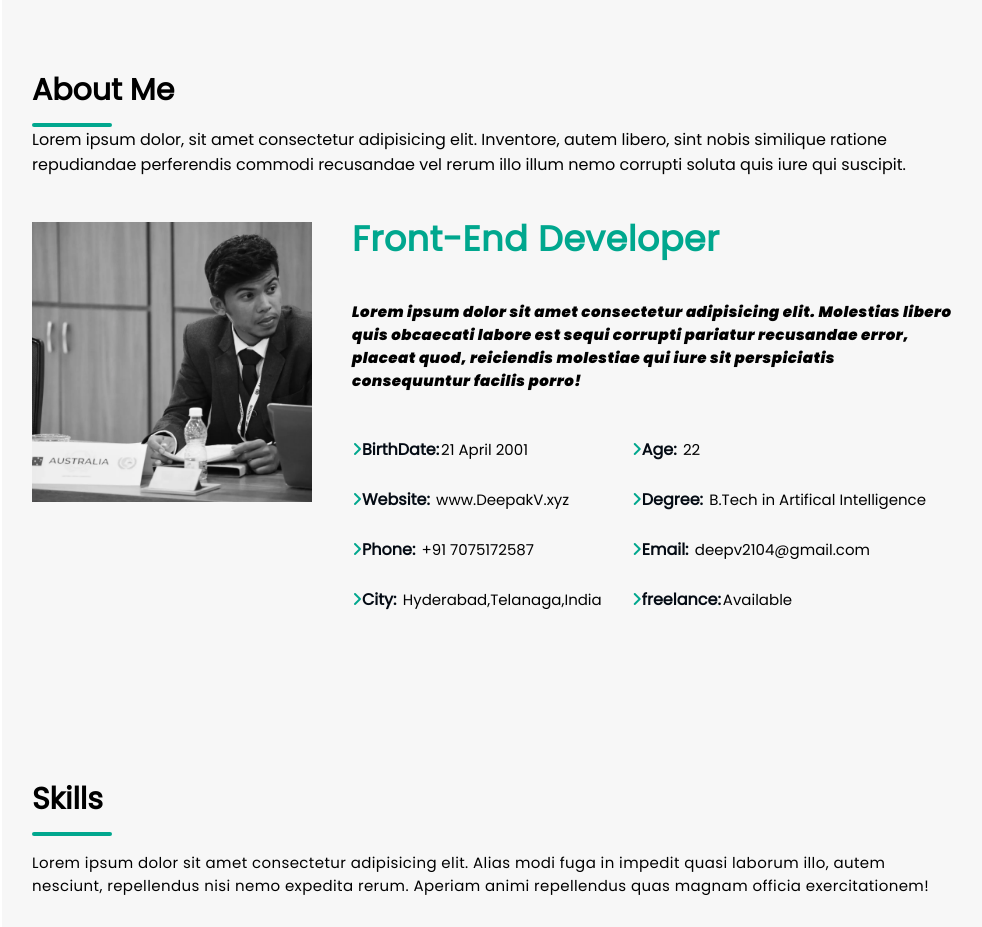
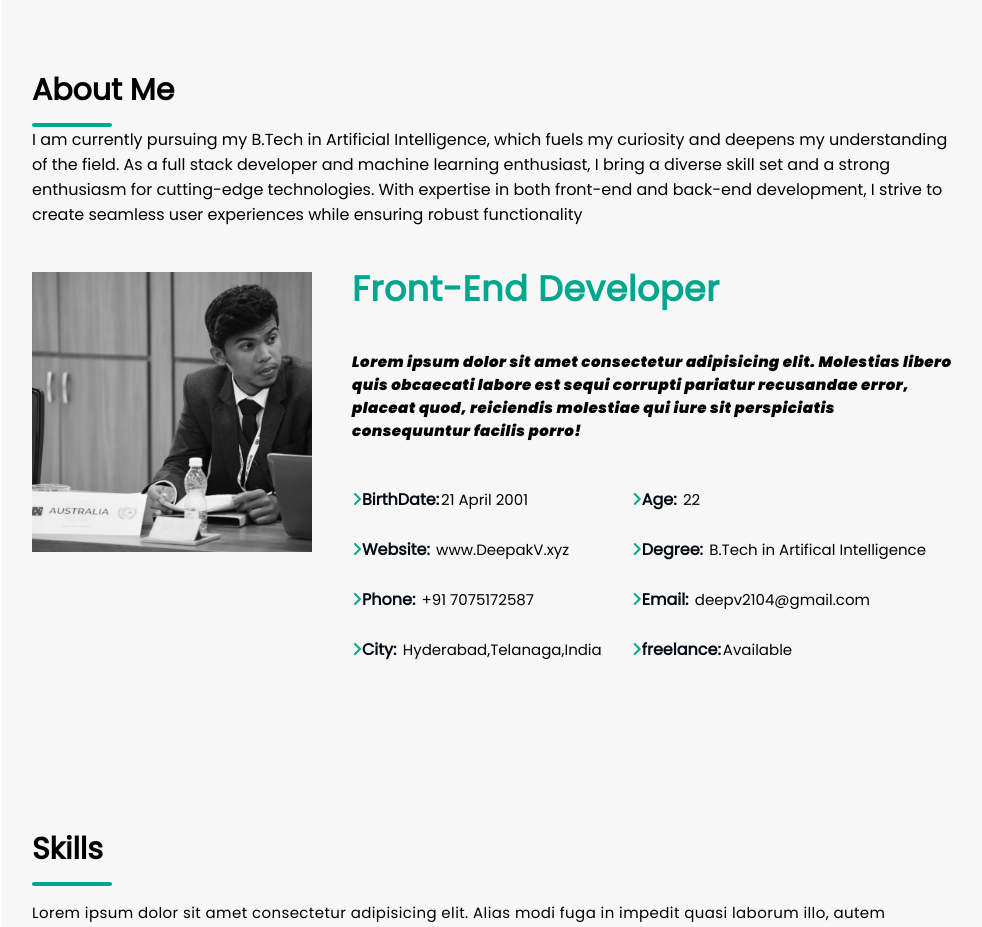
Before and after one commit to Deepakv2104/My_Portfilio_Website, a plain HTML site: page index.html in a window 1280 px wide. Shown: the part 802-1729 px from the top of the page, without its empty margins (298-1280 px from the left). Drawn offline with nearby package versions, Linux system fonts and the light colour scheme.

Commit message:
Update index.html
inof change

```diff
--- a/index.html
+++ b/index.html
@@ -63,10 +63,7 @@
       <h1 class="sub-heading">About Me</h1>
       <div class="divider"></div>
       <p>
-        Lorem ipsum dolor, sit amet consectetur adipisicing elit. Inventore,
-        autem libero, sint nobis similique ratione repudiandae perferendis
-        commodi recusandae vel rerum illo illum nemo corrupti soluta quis iure
-        qui suscipit.
+       I am currently pursuing my B.Tech in Artificial Intelligence, which fuels my curiosity and deepens my understanding of the field. As a full stack developer and machine learning enthusiast, I bring a diverse skill set and a strong enthusiasm for cutting-edge technologies. With expertise in both front-end and back-end development, I strive to create seamless user experiences while ensuring robust functionality
       </p>
 
       <div class="about-col">
```
